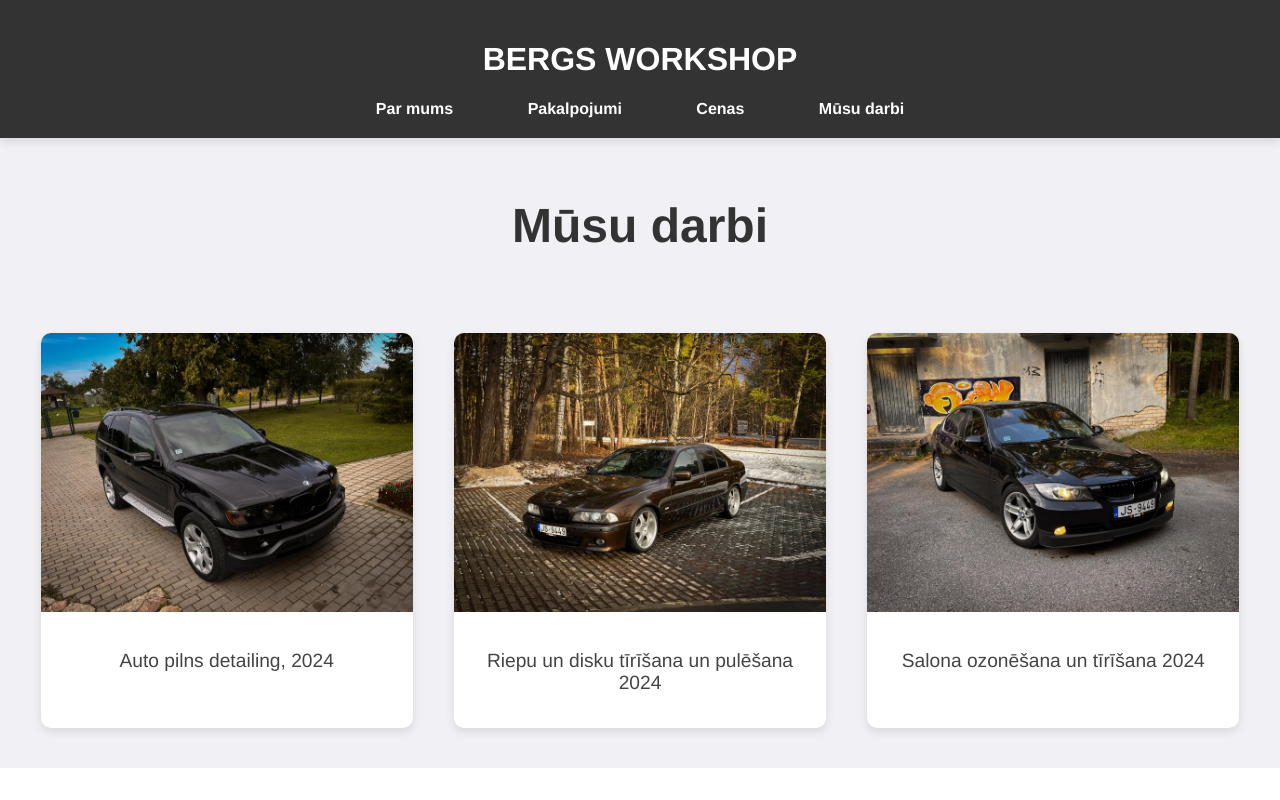
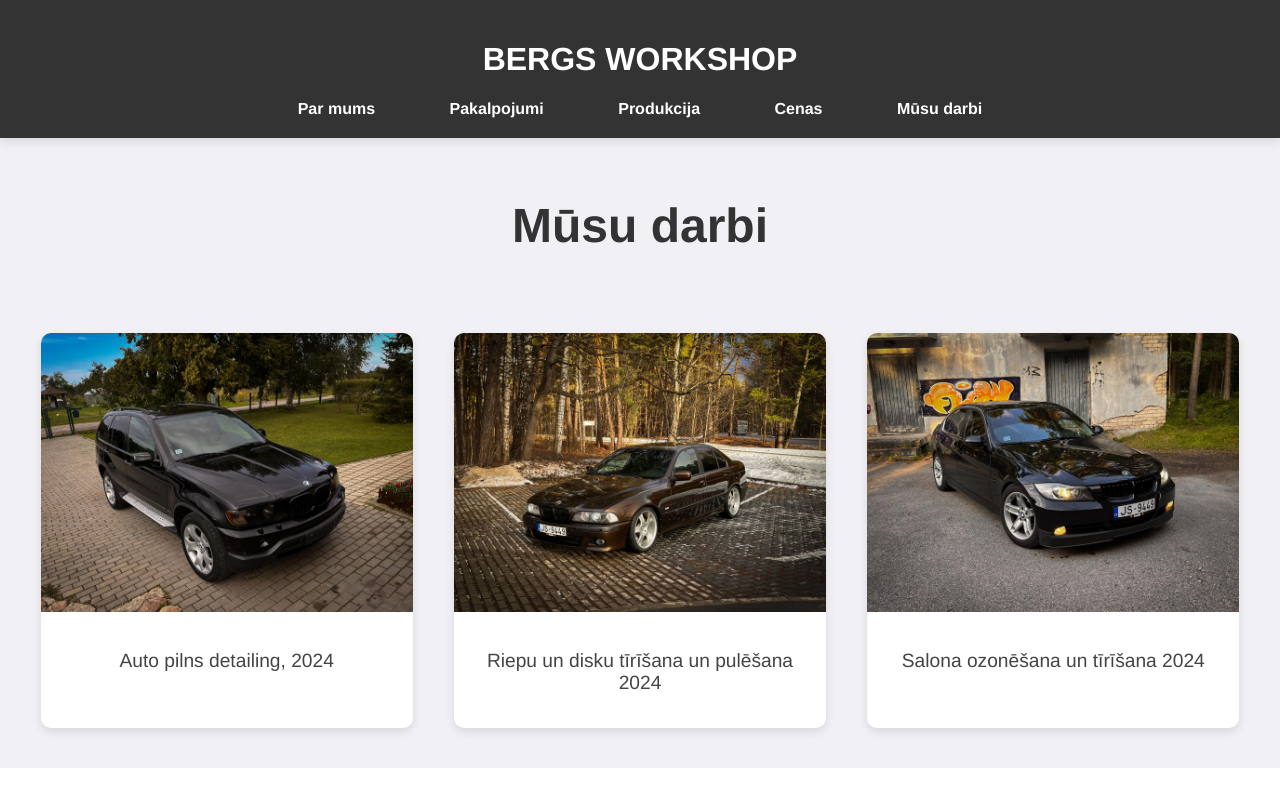
Before and after one commit to 22DP2NKoro/Nikolas-project, a plain HTML site: page musudarbi.html in a window 1280 px wide. Shown: the top 800 px of the page. Drawn offline with Linux system fonts and the light colour scheme.

Commit message:
komentiki

```diff
--- a/musudarbi.html
+++ b/musudarbi.html
@@ -11,6 +11,7 @@
             <nav>
                 <a href="index.html">Par mums</a>
                 <a href="pakalpojumi.html">Pakalpojumi</a>
+                <a href="produkcija.html">Produkcija</a>
                 <a href="cenas.html">Cenas</a>
                 <a href="parmums.html">Mūsu darbi</a>
             </nav>
```
